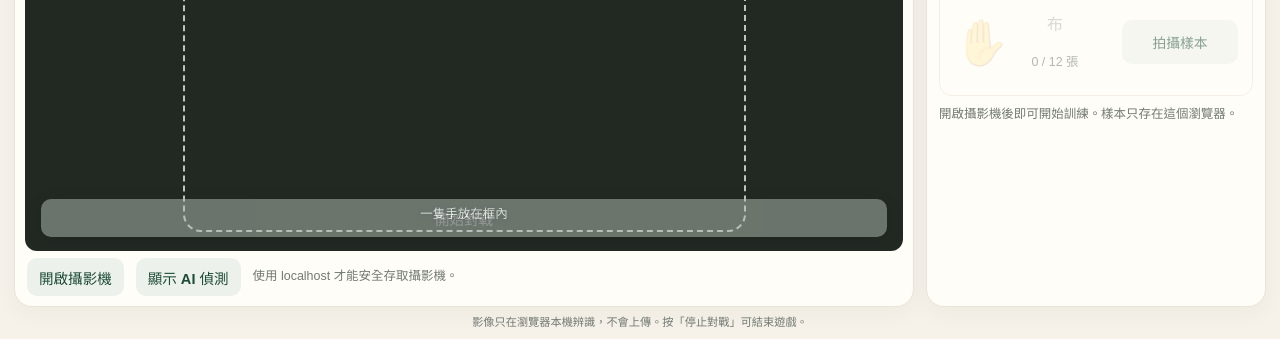
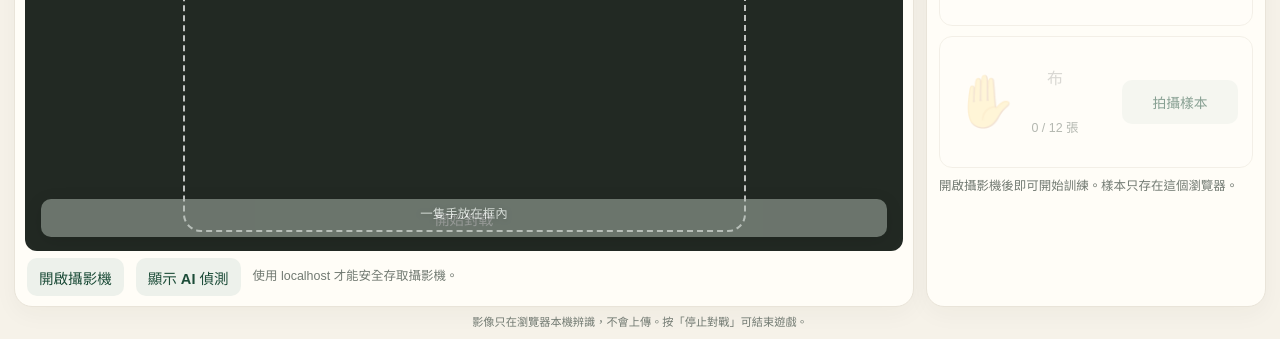
Before and after one commit to shannahouse/AI_mora, a plain HTML site: page web/index.html in a window 1280 px wide. Shown: the part 461-800 px from the top of the page. Drawn offline with Linux system fonts and the light colour scheme.

Commit message:
Increase training card height and icons
Enlarge gesture training cards and icons again without affecting the single-screen desktop layout.\n\nCo-authored-by: Copilot <223556219+Copilot@users.noreply.github.com>

```diff
--- a/web/style.css
+++ b/web/style.css
@@ -376,7 +376,7 @@ h2 {
 .gesture-card {
   display: grid;
   min-width: 0;
-  min-height: 108px;
+  min-height: 132px;
   grid-template-columns: 34px minmax(0, 1fr) auto;
   grid-template-rows: auto auto;
   align-items: center;
@@ -396,7 +396,7 @@ h2 {
 
 .gesture-emoji {
   grid-row: 1 / 3;
-  font-size: 2.8rem;
+  font-size: 3.2rem;
 }
 
 .gesture-name {
```
